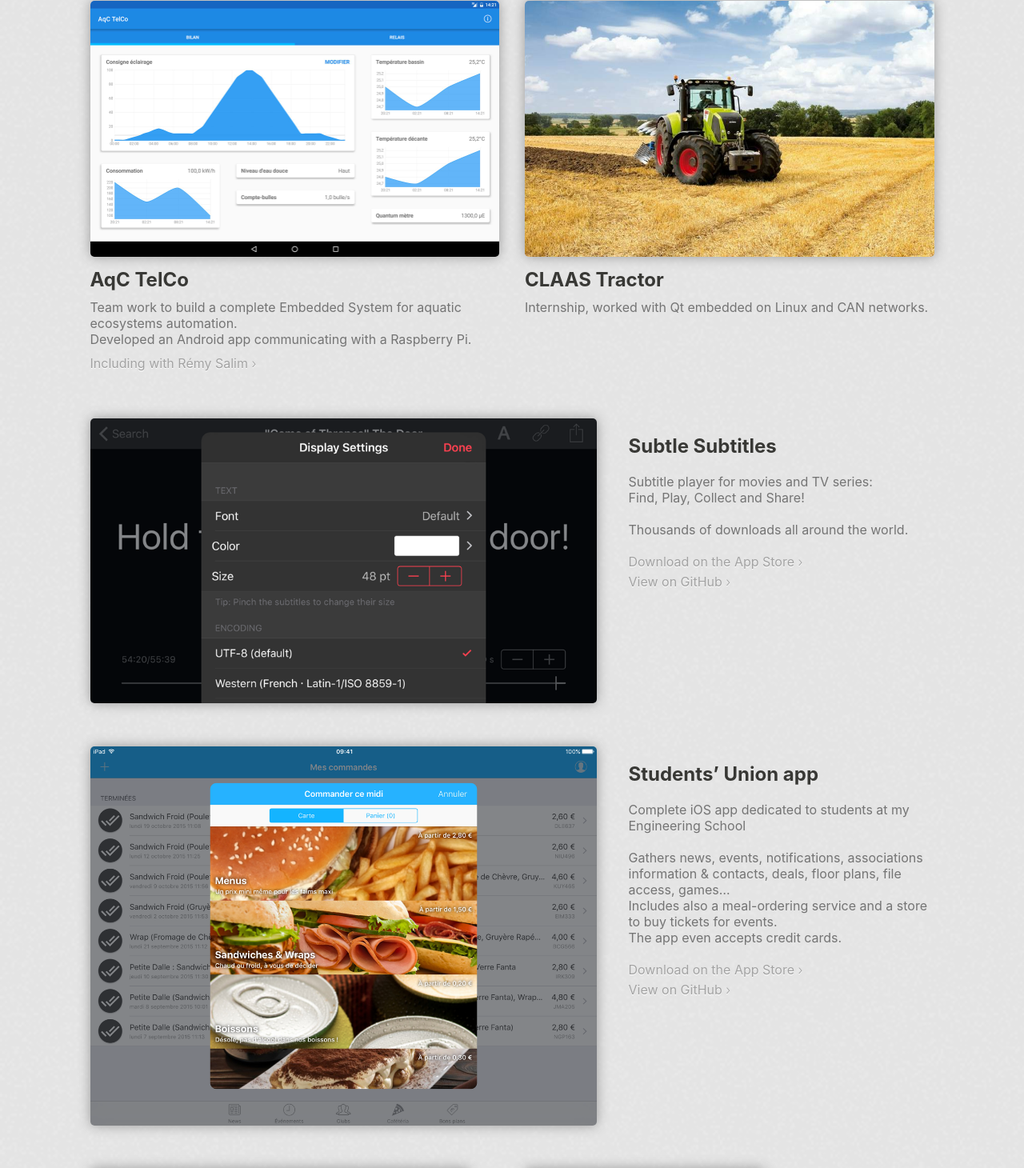
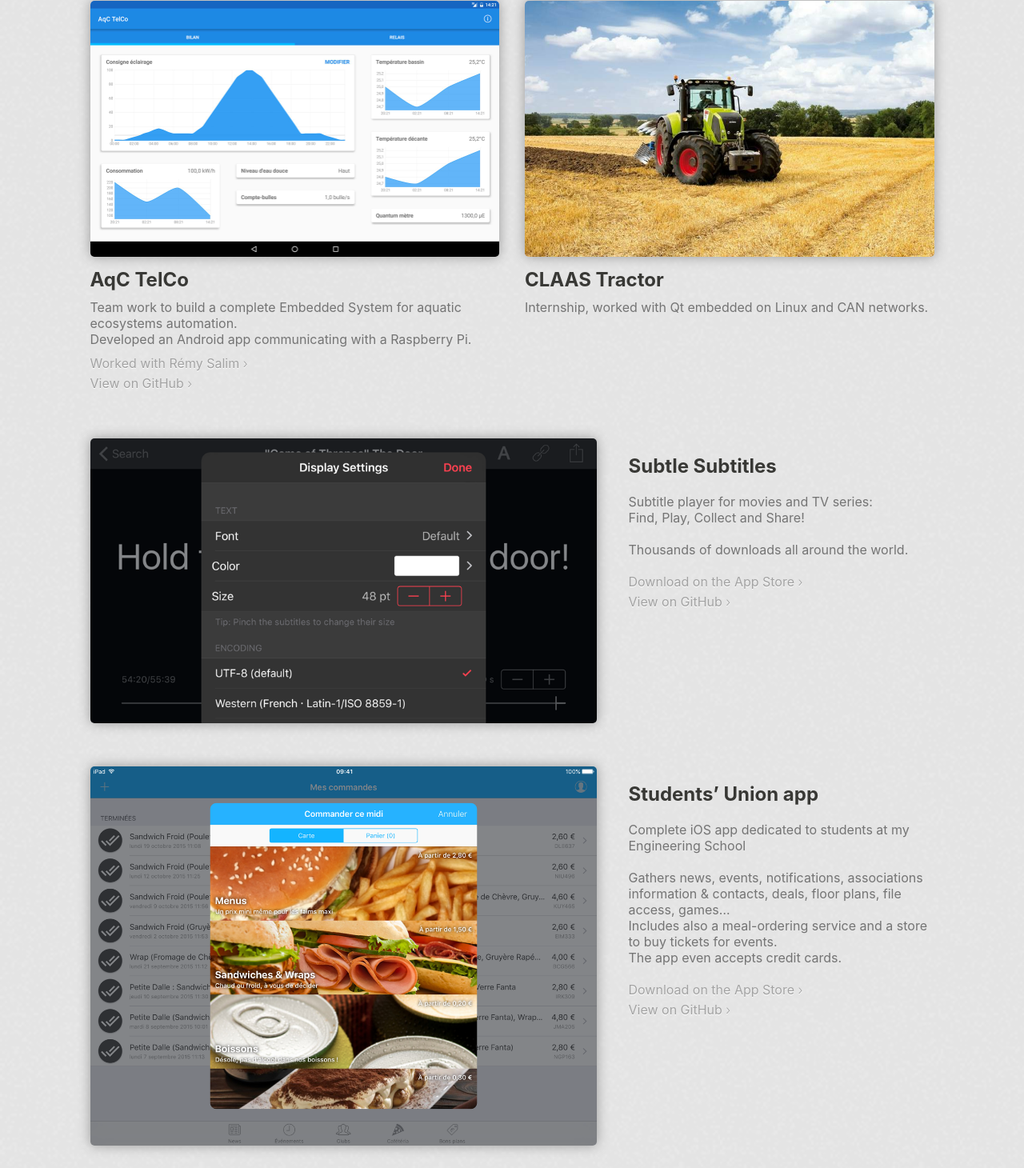
Before and after one commit to Tomn94/Personal-Website, a PHP site: page /index.php in a window 1280 px wide. Shown: the part 1521-2981 px from the top of the page at 80% size. Run offline with PHP 8.4, Linux system fonts and the light colour scheme; data that the repository does not hold is empty; some web fonts are replaced.

Commit message:
+ AqC TelCo GitHub link

```diff
--- a/data.php
+++ b/data.php
@@ -88,7 +88,8 @@ $PROJECTS =
          "id"      => "aqc",
          "details" => "Team work to build a complete Embedded System for aquatic ecosystems automation.<br>Developed an Android app communicating with a Raspberry Pi.",
          "imgs"    => ["img/projects/telco.jpg"],
-         "links"   => [["Including with Rémy Salim", "https://github.com/RemySphere"]]],
+         "links"   => [["Worked with Rémy Salim", "https://github.com/RemySphere"],
+                       ["View on GitHub", "https://github.com/Tomn94/AqC-TelCo"]]],
 
         ["title"   => "CLAAS Tractor",
          "id"      => "claas",
```
